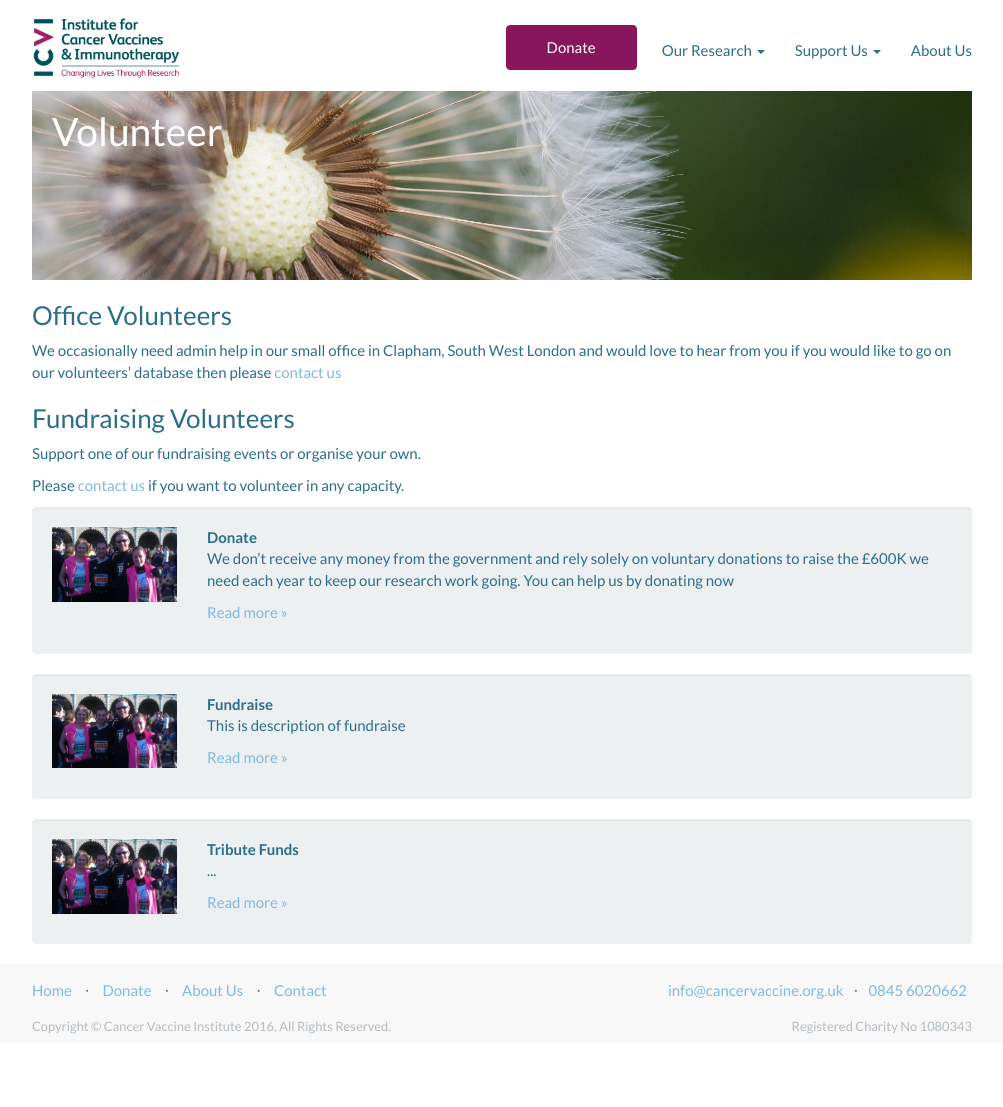
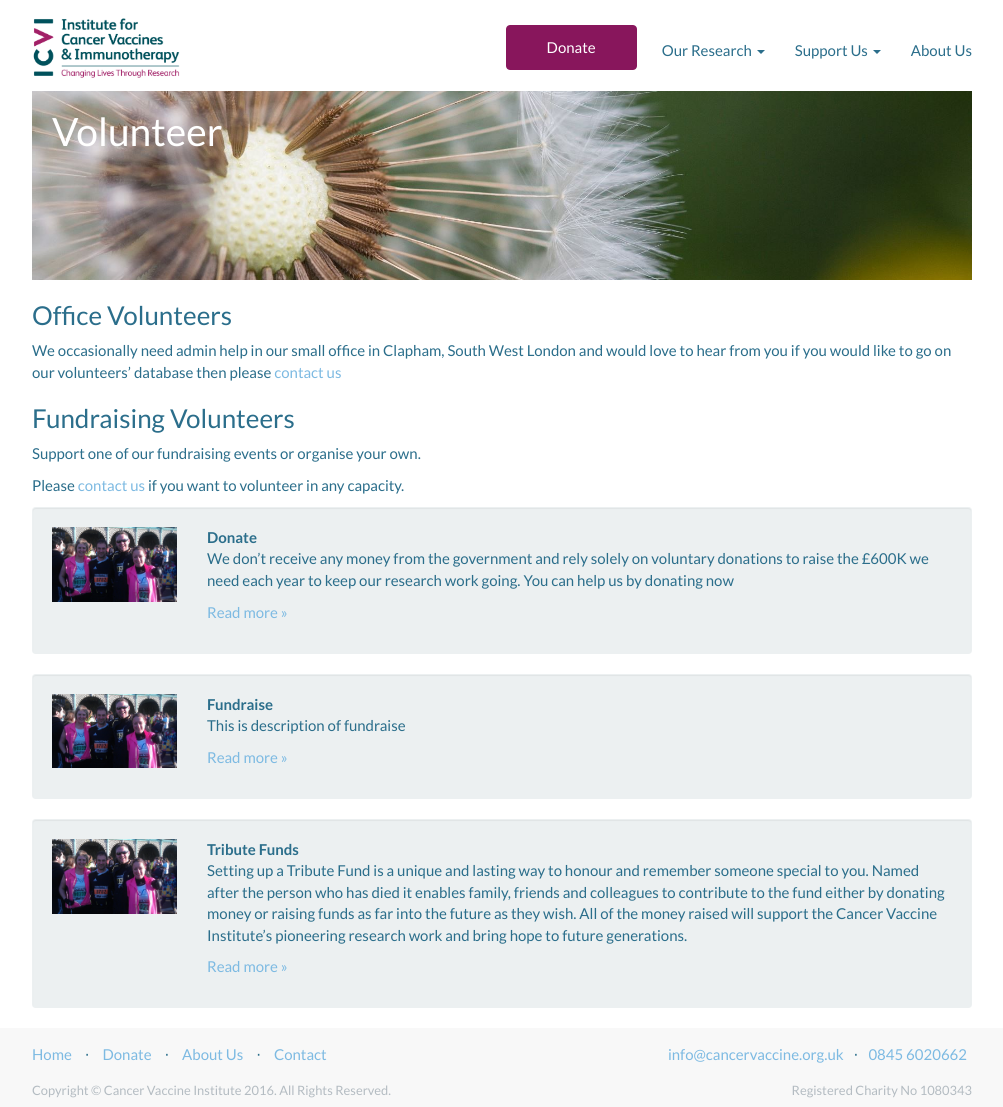
Before and after one commit to CancerVaccine/cancervaccine.github.io, a Jekyll site: the page built from support-us/volunteer/index.html, in a window 1280 px wide and 1107 px high. Shown: the whole window, without its empty margins (138-1141 px from the left). Built offline with Jekyll 4.4.1, drawn with Linux system fonts in a browser that asks for light colours.

Commit message:
Updated '/_includes/support-us-links/tribute-funds.html' via CloudCannon

```diff
--- a/_includes/support-us-links/tribute-funds.html
+++ b/_includes/support-us-links/tribute-funds.html
@@ -5,7 +5,7 @@
       <img src="/assets/images/migrated/jo-and-jen-10k-monica-W.jpg" class="img-responsive col-xs-2" alt="Responsive image" />
         <div class=" col-xs-10">
           <strong class="editable">Tribute Funds</strong>
-          <p class="editable">...</p>
+          <p class="editable">Setting up a Tribute Fund is a unique and lasting way to honour and remember someone special to you. Named after the person who has died it enables family, friends and colleagues to contribute to the fund either by donating money or raising funds as far into the future as they wish. All of the money raised will support the Cancer Vaccine Institute&rsquo;s pioneering research work and bring hope to future generations.</p>
           <p class="editable"><a href="/support-us/tribute-funds/">Read more &raquo;</a></p>
           <p></p>
         </div>
```
